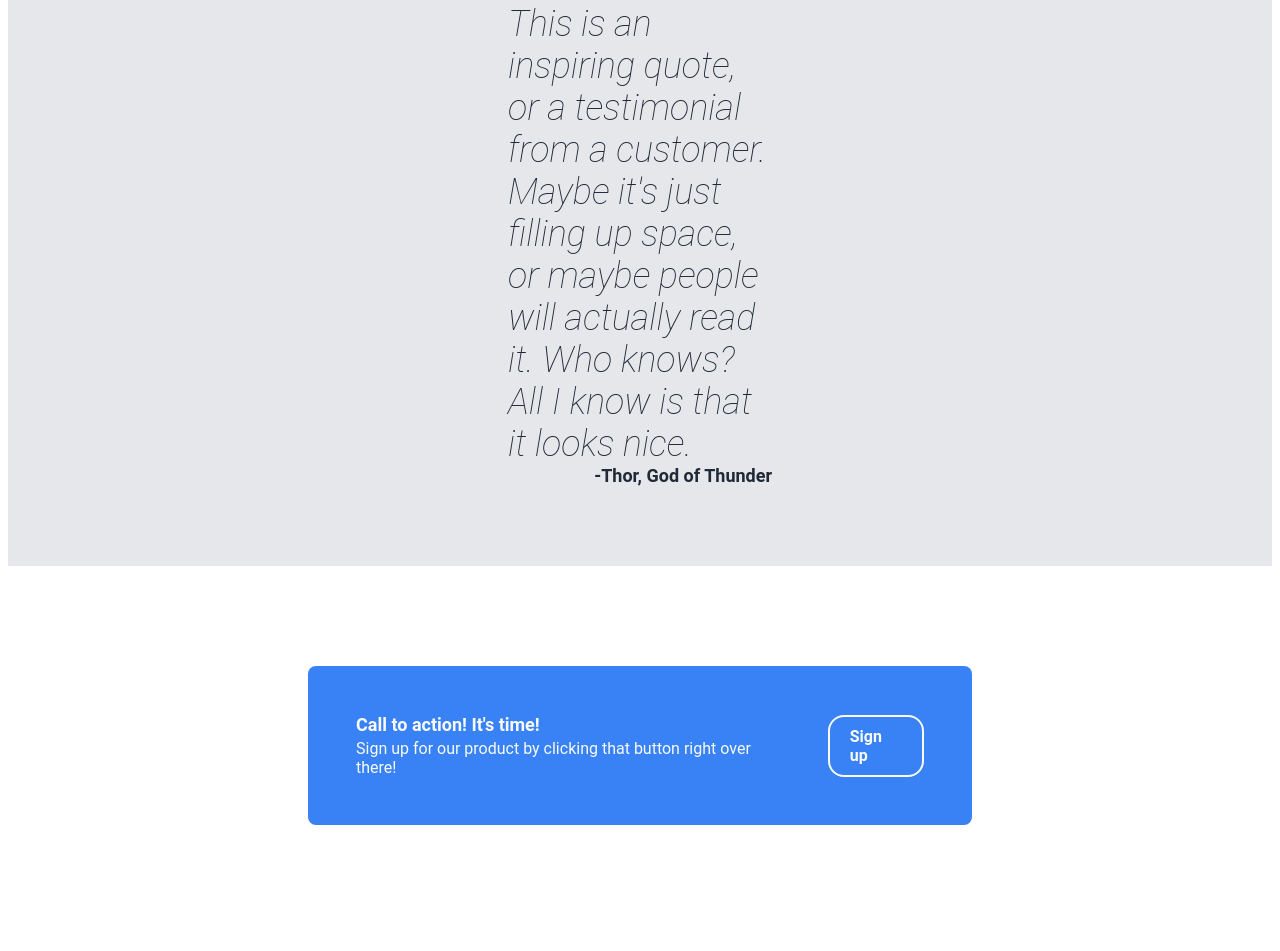
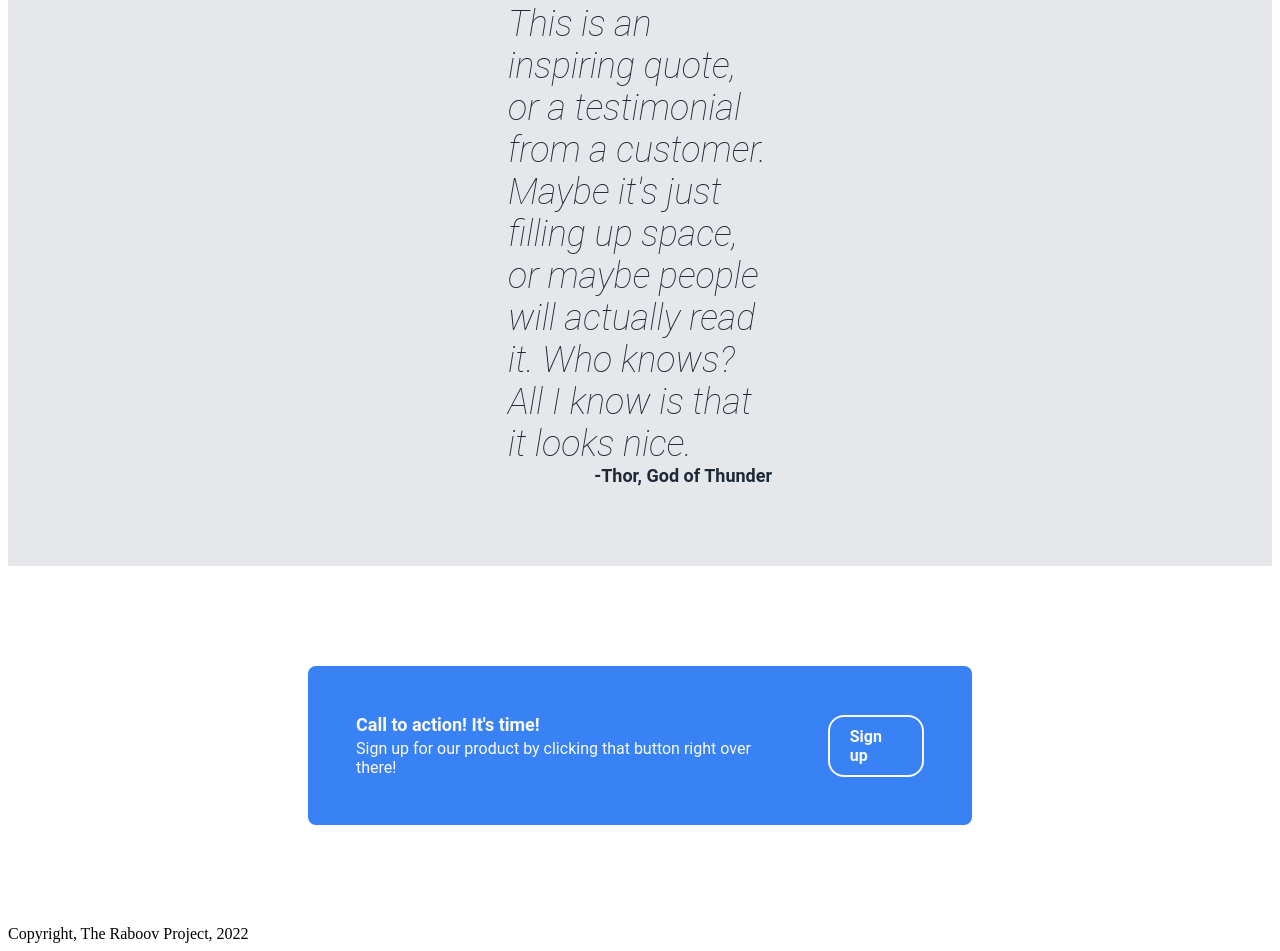
Before and after one commit to Raabov/landingpage, a plain HTML site: page index.html in a window 1280 px wide. Shown: the part 1091-2042 px from the top of the page. Before the commit the page ends 2016 px from the top, so only its background shows below. Drawn offline with Linux system fonts and the light colour scheme.

Commit message:
Added HTML for the Footer section to index.html

```diff
--- a/index.html
+++ b/index.html
@@ -80,4 +80,9 @@
                 <div class="ctaButton">Sign up</div>
             </div>
           </div>
+
+        <!-- Footer section-->
+        <!-- *****************************************************-->
+        <div class="footer">Copyright, The Raboov Project, 2022</div>
+
     </body>
```
